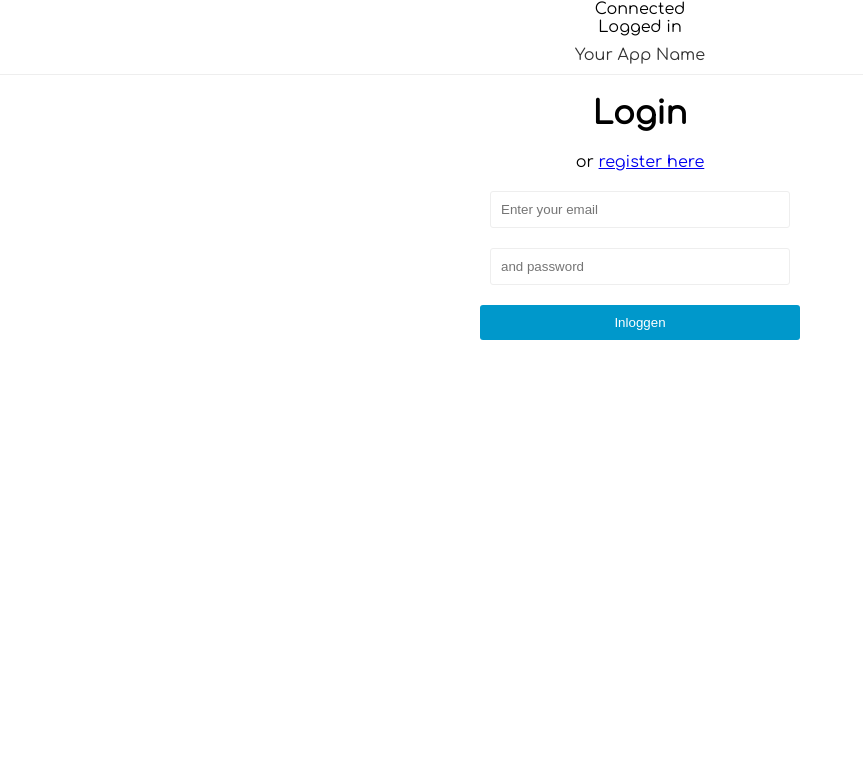
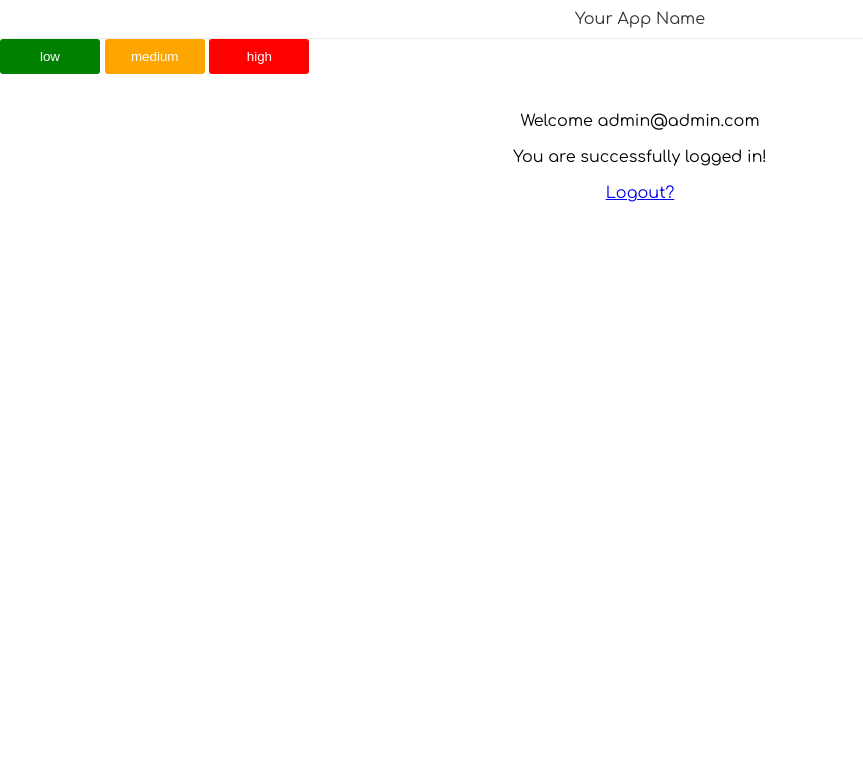
Before and after one commit to MrAndre96/SecurityProject, a PHP site: page / in a window 1280 px wide. Shown: the top 783 px of the page, without its empty margins (0-863 px from the left). Run offline with PHP 8.4, Linux system fonts and the light colour scheme; a user stored in the database is signed in; data comes from the database, SQL or seed files in the repository.

Commit message:
Fix low login

```diff
--- a/database.php
+++ b/database.php
@@ -4,31 +4,17 @@ $username = 'root';
 $password = '';
 $database = 'securityproject';
 
-require 'settings.php';
 
-
-if($_DIFFICULTY == 'low'){
+if($_SESSION['difficulty'] == 'low'){
 	$connection = mysqli_connect($server, $username, $password, $database);
 	if (!$connection)
 	{
 		die('Could not connect: ' . mysql_error());
 	}
-	else
-	{
-		echo "Connected<br>";
-	}
 
-	//$dbcheck = mysqli_select_db("$database");
-    //if (!$dbcheck) {
-	//	echo "Could not connect to $database";
-    //    echo mysqli_error();
-    //}else{
-	//	echo "Connected with $database";
-	//}
+} else if($_SESSION['difficulty'] == 'medium'){
 
-} else if($_DIFFICULTY == 'medium'){
-
-} else if($_DIFFICULTY == 'high'){
+} else if($_SESSION['difficulty'] == 'high'){
 	try{
 		$conn = new PDO("mysql:host=$server;dbname=$database;", $username, $password);
 	} catch(PDOException $e){
--- a/index.php
+++ b/index.php
@@ -1,12 +1,22 @@
 <?php
 session_start();
-
+if (isset($_POST['difficulty'])) {
+	$_SESSION['difficulty'] = $_POST['difficulty'];
+} else if(!$_SESSION['difficulty']) {
+	$_SESSION['difficulty'] = 'low';
+}
 require 'database.php';
-require 'settings.php';
 
 if( isset($_SESSION['user_id']) ){
 	if($_SESSION['difficulty'] == 'low'){
-		echo 'Logged in';
+		$sql='SELECT id,email,password FROM users WHERE id="'.$_SESSION['user_id'].'"';
+
+		$records = mysqli_query($connection, $sql);
+		$results = mysqli_fetch_array($records,MYSQLI_ASSOC);
+		$user = NULL;
+		if(count($results) > 0){
+			$user = $results;
+		}
 	} else if($_SESSION['difficulty'] == 'high'){
 		$records = $conn->prepare('SELECT id,email,password FROM users WHERE id = :id');
 		$records->bindParam(':id', $_SESSION['user_id']);
@@ -15,31 +25,20 @@ if( isset($_SESSION['user_id']) ){
 
 		$user = NULL;
 
-		if( count($results) > 0){
+		if(count($results) > 0){
 			$user = $results;
 		}
 	}
 }
-
-$_SESSION['difficulty'] = $_DIFFICULTY;
 
 if (isset($_POST['submit'])){
 	if(!empty($_POST['email']) && !empty($_POST['password'])){
 
 
 		if($_SESSION['difficulty'] == 'low'){
-			//$query  = 'SELECT id,email,password FROM users WHERE email =\'test\';';
-			//$query  = 'SELECT id,email,password FROM users WHERE email =\'test\' OR 1=1;';
-			// $email = $_POST['email'];
-			// $password = $_POST['password'];
-
-			// $query  = 'SELECT id,email,password FROM users WHERE email = ' . $email . ' && password = ' . $password . '';
-
-			$email = $_POST['email'];
-			$password = $_POST['password'];
-
+			echo 'a';
 			//Check username and password from database
-			$sql='SELECT id,email,password FROM users WHERE email="'.$email.'" && password="'.$password.'"';
+			$sql='SELECT id,email,password FROM users WHERE email="'.$_POST['email'].'" && password="'.$_POST['password'].'"';
 
 			$records = mysqli_query($connection, $sql);
 			$results = mysqli_fetch_array($records,MYSQLI_ASSOC);
@@ -87,7 +86,6 @@ if (isset($_POST['submit'])){
 
 	}
 }
-//endif;
 
 ?>
 
@@ -104,20 +102,28 @@ if (isset($_POST['submit'])){
 		<a href="/">Your App Name</a>
 	</div>
 
+	<div style="margin-left: 0px; text-align: left">
+		<form action="#" method="POST">
 
+			<input name="difficulty" type="submit" value="low" style="width: 100px; background-color: green">
+			<input name="difficulty" type="submit" value="medium" style="width: 100px; background-color: orange">
+			<input name="difficulty" type="submit" value="high" style="width: 100px; background-color: red">
 
-	<?php if( !empty($user) ): ?>
+		</form>
+	</div>
+
+	<?php if(!empty($user)){ ?>
 
 		<br />Welcome <?= $user['email']; ?>
 		<br /><br />You are successfully logged in!
 		<br /><br />
 		<a href="logout.php">Logout?</a>
 
-	<?php else: ?>
+	<?php }else{ ?>
 
-		<?php if(!empty($message)): ?>
-		<p><?= $message ?></p>
-		<?php endif; ?>
+		<?php if(!empty($message)){ ?>
+		<p><?php $message ?></p>
+		<?php } ?>
 
 		<h1>Login</h1>
 		<span>or <a href="register.php">register here</a></span>
@@ -131,7 +137,7 @@ if (isset($_POST['submit'])){
 
 		</form>
 
-	<?php endif; ?>
+	<?php } ?>
 
 </body>
 </html>
--- a/register.php
+++ b/register.php
@@ -1,5 +1,4 @@
 <?php
-
 session_start();
 
 if( isset($_SESSION['user_id']) ){
```
